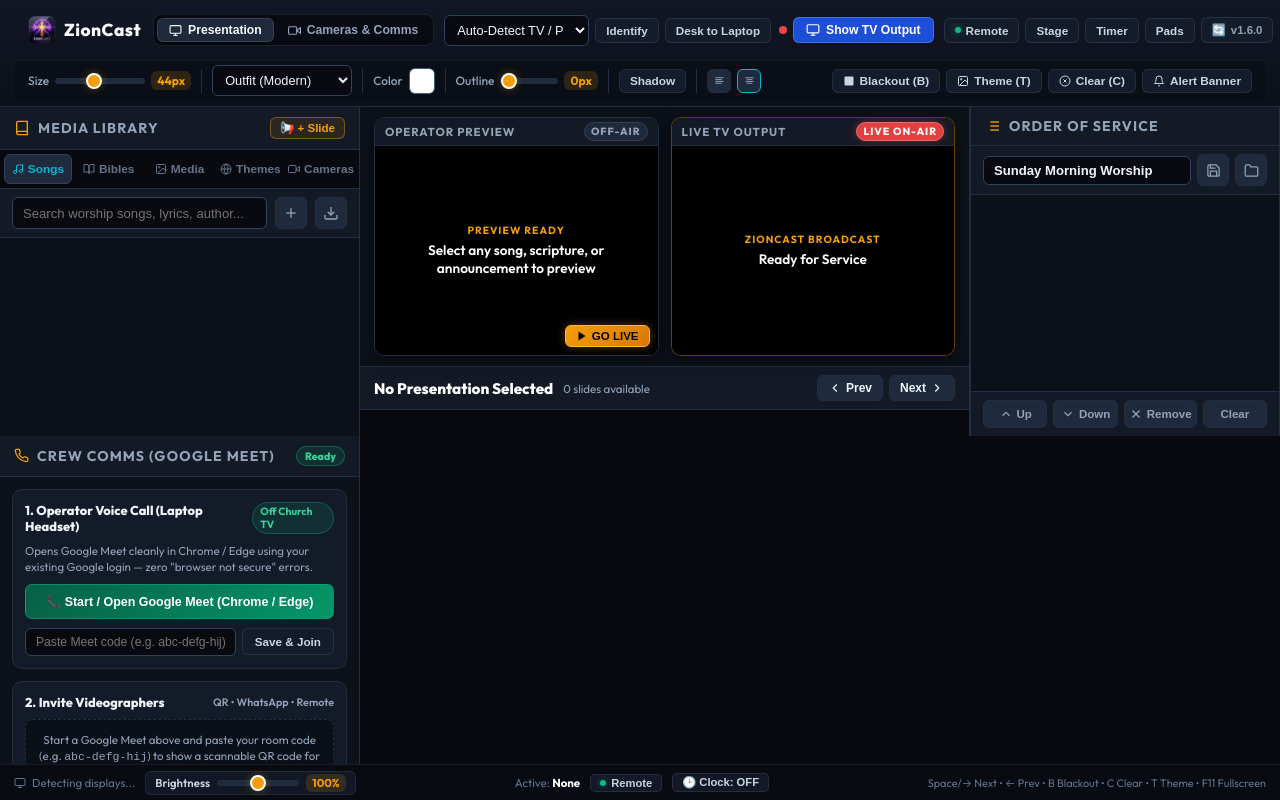
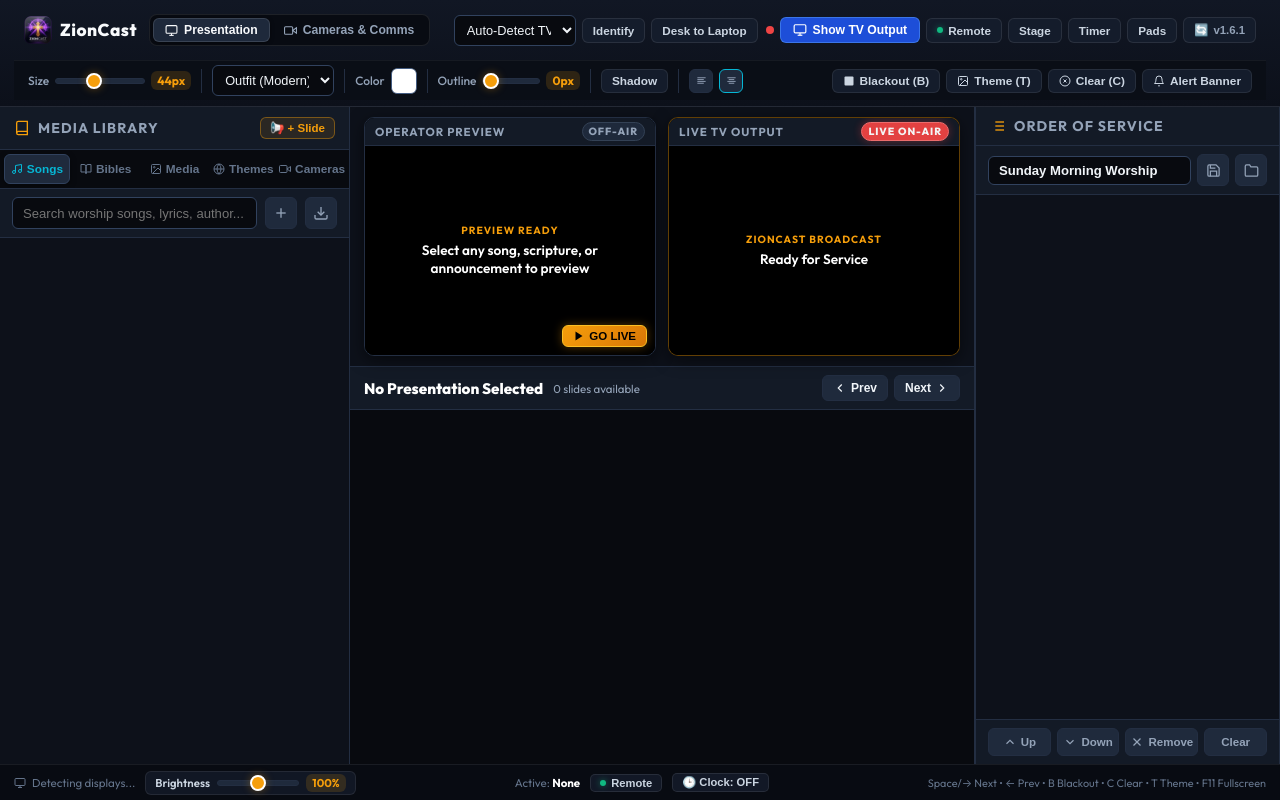
Before and after one commit to GreatDev14/ZionCast, an Electron app: page index.html in a window 1280 px wide. Drawn offline with Linux system fonts and the light colour scheme; no server answers; a web font is replaced by a local one.

Commit message:
v1.6.1: Fix Crew Comms panel showing underneath Presentation grid and constrain single-row flex heights

```diff
--- a/index.html
+++ b/index.html
@@ -70,7 +70,7 @@
         </button>
         <button id="btn-check-updates" class="btn-header-neutral btn-version-pill" title="Check GitHub for latest ZionCast updates">
           <span id="update-badge-icon">🔄</span>
-          <span id="update-badge-text">v1.6.0</span>
+          <span id="update-badge-text">v1.6.1</span>
         </button>
       </div>
     </div>
--- a/package.json
+++ b/package.json
@@ -1,6 +1,6 @@
 {
   "name": "zioncast",
-  "version": "1.6.0",
+  "version": "1.6.1",
   "description": "Production-Grade Church Presentation Desktop Application",
   "main": "main.js",
   "author": "ZionCast Team",
--- a/preload.js
+++ b/preload.js
@@ -58,7 +58,7 @@ contextBridge.exposeInMainWorld('zionApi', {
   // Google Meet Crew Comms & QR Helper APIs
   launchMeetAppWindow: (url) => ipcRenderer.invoke('launch-meet-app-window', url),
   generateQrDataUrl: (text) => ipcRenderer.invoke('generate-qr-data-url', text),
-  getVersion: () => '1.6.0',
+  getVersion: () => '1.6.1',
 
   // Mobile Wi-Fi Remote Control APIs
   getRemoteInfo: (preferredIp = null) => ipcRenderer.invoke('get-remote-info', preferredIp),
--- a/styles.css
+++ b/styles.css
@@ -121,8 +121,9 @@ body {
   display: flex;
   align-items: center;
   justify-content: space-between;
-  padding: 0 14px;
-  gap: 10px;
+  padding: 0 10px;
+  gap: 6px;
+  overflow: hidden;
 }
 
 .header-left-cluster {
@@ -224,10 +225,10 @@ body {
 }
 
 .select-compact {
-  padding: 4px 8px;
-  font-size: 0.73rem;
+  padding: 4px 7px;
+  font-size: 0.72rem;
   background: #0a0e17;
-  max-width: 145px;
+  max-width: 122px;
 }
 
 .btn-header-neutral {
@@ -486,19 +487,23 @@ body.studio-mode .header-row-context {
    ========================================================================== */
 .main-workspace {
   display: grid;
-  grid-template-columns: 360px 1fr 310px;
+  grid-template-columns: 350px minmax(0, 1fr) 305px;
+  grid-template-rows: minmax(0, 1fr);
   flex: 1;
+  min-height: 0;
   height: calc(100vh - 88px - 36px);
   overflow: hidden;
   background: var(--bg-deep);
 }
 
-.studio-comms-panel {
-  display: none;
+#studio-comms-panel,
+body:not(.studio-mode) .studio-comms-panel {
+  display: none !important;
 }
 
 body.studio-mode .main-workspace {
-  grid-template-columns: 1fr 390px;
+  grid-template-columns: minmax(0, 1fr) 390px;
+  grid-template-rows: minmax(0, 1fr);
   height: calc(100vh - 48px - 36px);
 }
 
@@ -508,8 +513,9 @@ body.studio-mode .center-tiles-section {
   display: none !important;
 }
 
+body.studio-mode #studio-comms-panel,
 body.studio-mode .studio-comms-panel {
-  display: flex;
+  display: flex !important;
   flex-direction: column;
   background: #0d121d;
   border-left: 1px solid rgba(255, 255, 255, 0.08);
@@ -1031,6 +1037,8 @@ body.studio-mode .studio-comms-panel {
 .panel-center {
   display: flex;
   flex-direction: column;
+  height: 100%;
+  min-height: 0;
   background: var(--bg-deep);
   border-right: 1px solid var(--border-subtle);
   overflow: hidden;
```
Also changed, not shown: renderer.js.
